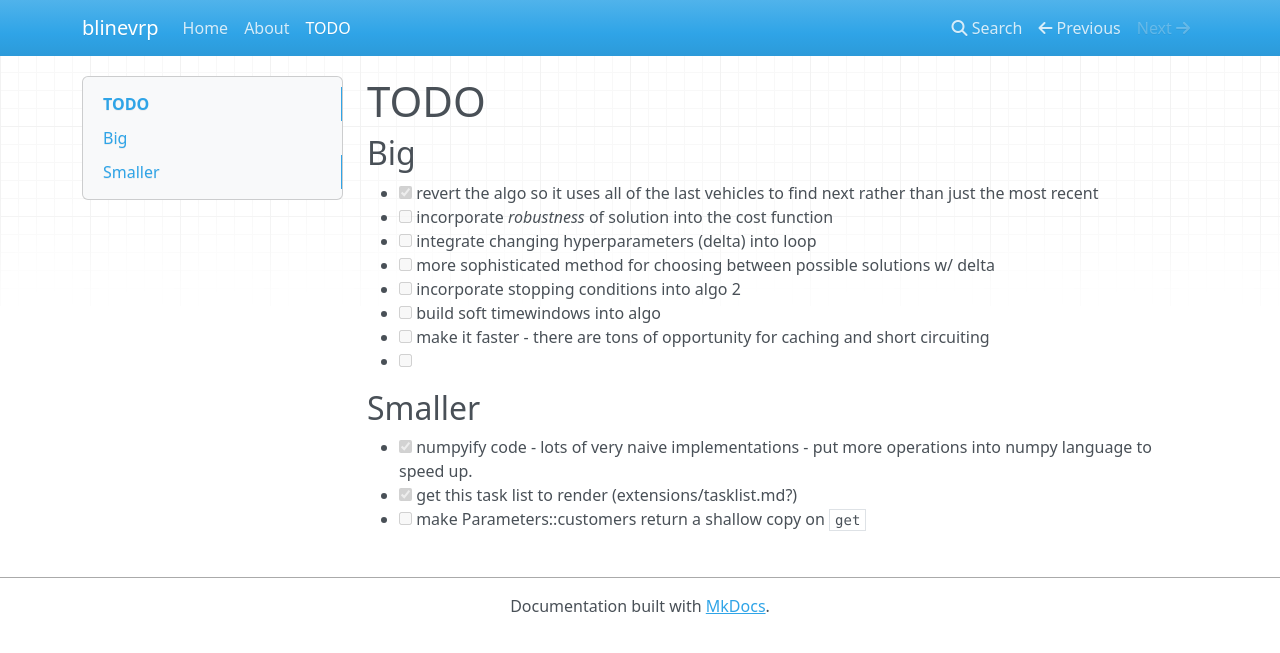
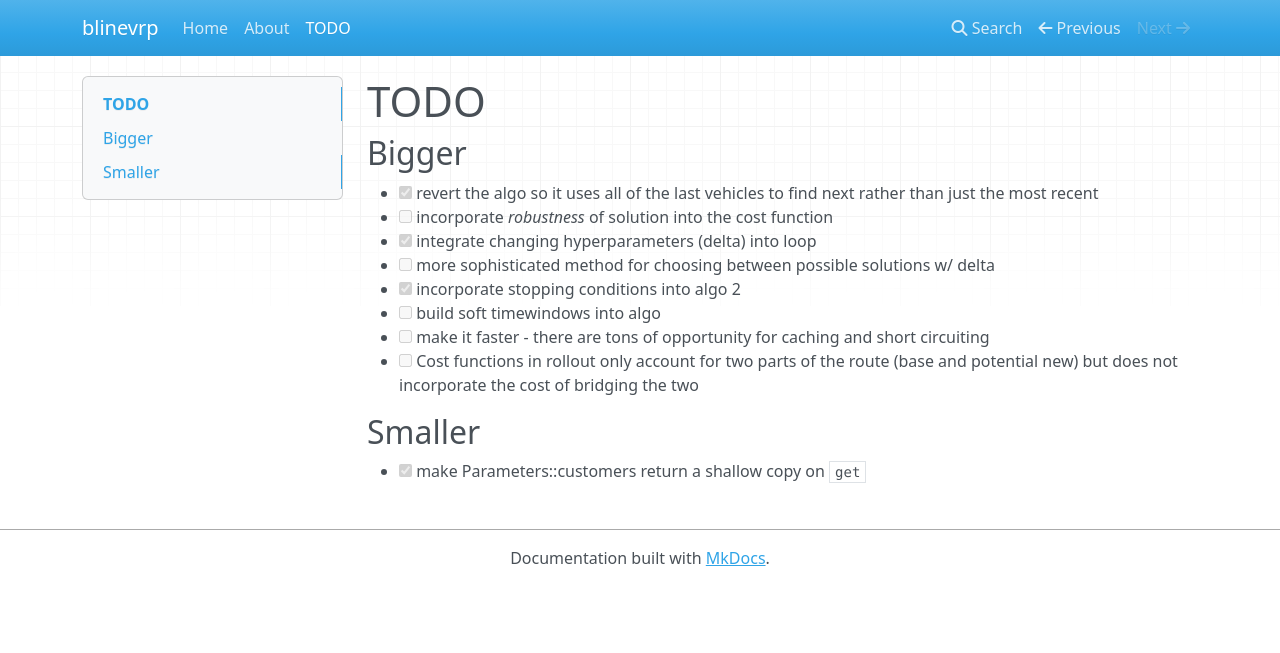
Before and after one commit to sauln/ICRI, an MkDocs documentation site: the page built from docs/todo.md, in a window 1280 px wide. Shown: the top 653 px of the page. Built offline with MkDocs 1.6.1, drawn with Linux system fonts in a browser that asks for light colours; nearby versions of some CDN libraries; old or Windows-style settings are respelled for this version of MkDocs.

Commit message:
comments on cost functions and todo

```diff
--- a/docs/todo.md
+++ b/docs/todo.md
@@ -1,20 +1,17 @@
 # TODO
 
 
-## Big
+## Bigger
 - [x] revert the algo so it uses all of the last vehicles to find next rather than
 just the most recent
 - [ ] incorporate *robustness* of solution into the cost function
-- [ ] integrate changing hyperparameters (delta) into loop
+- [x] integrate changing hyperparameters (delta) into loop
 - [ ] more sophisticated method for choosing between possible solutions w/ delta
-- [ ] incorporate stopping conditions into algo 2
+- [x] incorporate stopping conditions into algo 2
 - [ ] build soft timewindows into algo
 - [ ] make it faster - there are tons of opportunity for caching and short circuiting
-- [ ]
-
+- [ ] Cost functions in rollout only account for two parts of the route
+(base and potential new) but does not incorporate the cost of bridging the two
 
 ## Smaller
-- [x] numpyify code - lots of very naive implementations - put more operations into
-numpy language to speed up.
-- [x] get this task list to render (extensions/tasklist.md?)
-- [ ] make Parameters::customers return a shallow copy on `get`
+- [x] make Parameters::customers return a shallow copy on `get`
```
Also changed, not shown: docs/about/index.md (+15 -0 lines), docs/index.md (+5 -6 lines).
